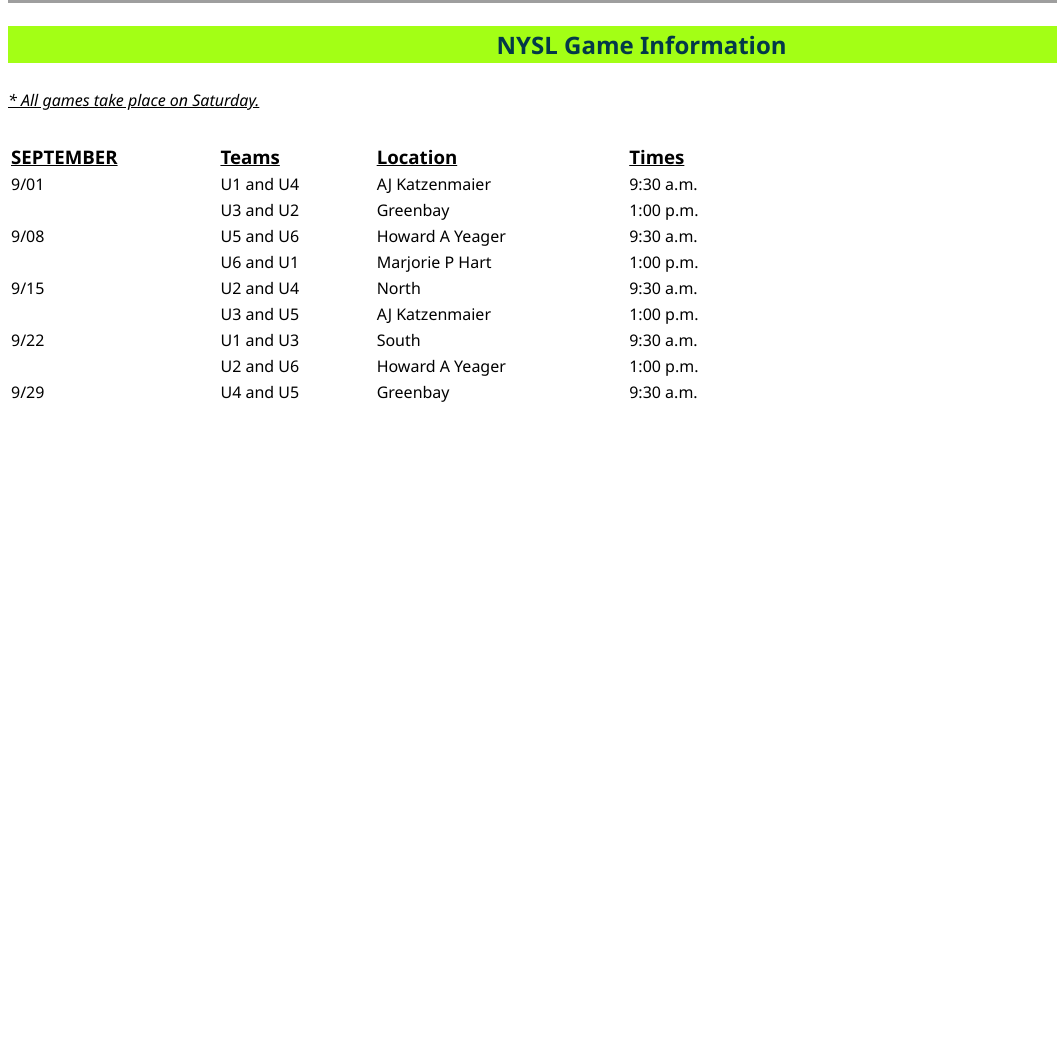
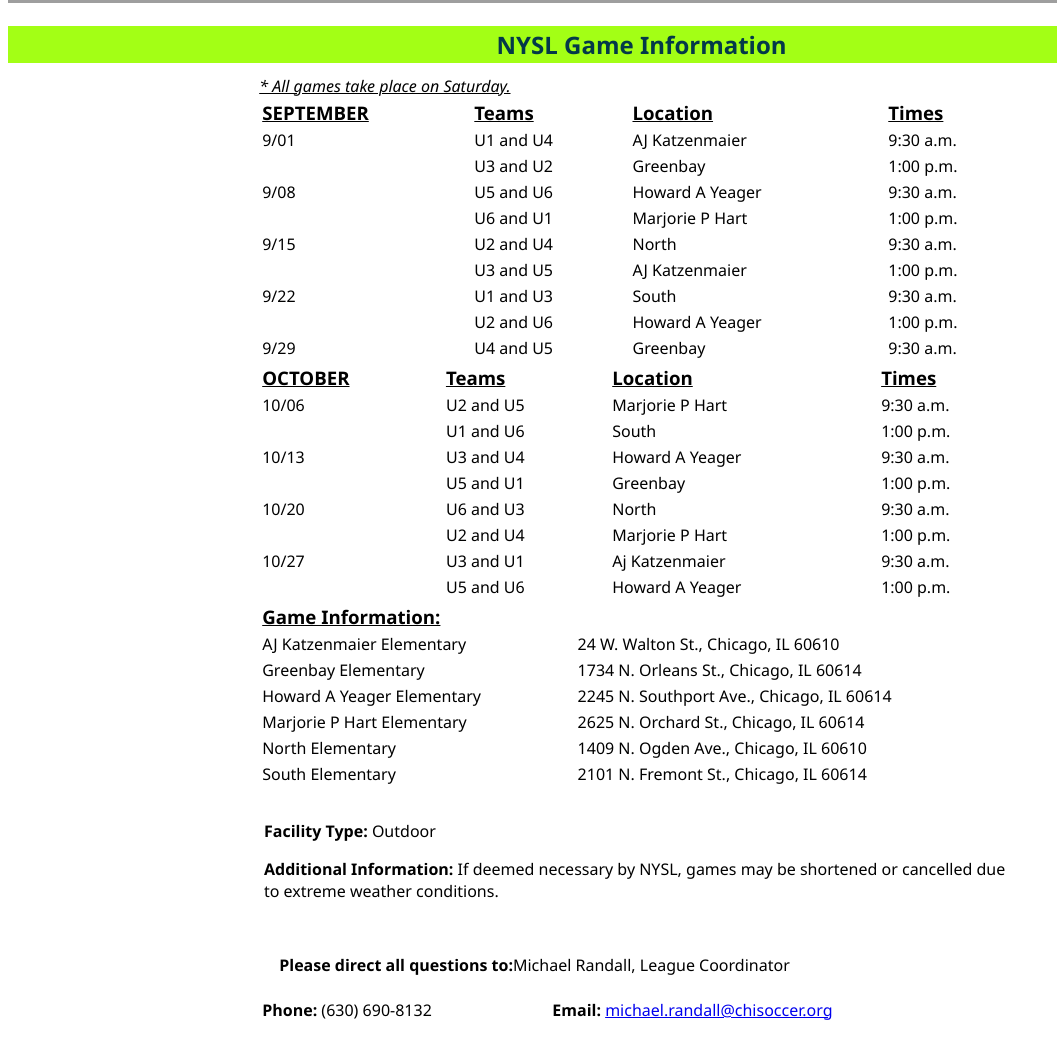
Before and after one commit to katymaldonado/StartAvina, a plain HTML site: page Modulo 1/TASK 3/schedule.html in a window 1280 px wide. Shown: the part 717-1776 px from the top of the page, without its empty margins (0-1057 px from the left). Before the commit the page ends 1131 px from the top, so only its background shows below. Drawn offline with Linux system fonts and the light colour scheme; grey boxes are pictures that could not be loaded.

Commit message:
Completo

```diff
--- a/Modulo 1/TASK 3/schedule.html
+++ b/Modulo 1/TASK 3/schedule.html
@@ -29,11 +29,12 @@
 
            <main id="schedule_main">
 
-                <h3>Fall Schedule</h3>
 
 
              <table id="table1">
-               <caption> * All games take place on Saturday.</caption>
+                <caption>
+                  <h3>Fall Schedule</h3>
+                   <p>* All games take place on Saturday.</p></caption>
                 <thead>
                    <tr>
                       <th>SEPTEMBER</th>
@@ -98,6 +99,123 @@
               </table>
 
 
+
+              <table id="table2">
+                <thead>
+                   <tr>
+                      <th>OCTOBER</th>
+                      <th>Teams</th>
+                      <th>Location</th>
+                      <th>Times</th>
+                   </tr>
+                </thead>
+
+                <tbody>
+                   <tr>
+                      <td rowspan="2">10/06</td>
+                      <td>U2 and U5</td>
+                      <td>Marjorie P Hart</td>
+                      <td>9:30 a.m.</td>
+                   </tr>
+                   <tr>
+                      <td>U1 and U6</td>
+                      <td>South</td>
+                      <td>1:00 p.m.</td>
+                   </tr>
+                   <tr>
+                      <td rowspan="2">10/13</td>
+                      <td>U3 and U4</td>
+                      <td>Howard A Yeager</td>
+                      <td>9:30 a.m.</td>
+                   </tr>
+                   <tr>
+                      <td>U5 and U1</td>
+                      <td>Greenbay</td>
+                      <td>1:00 p.m.</td>
+                   </tr>
+                   <tr>
+                      <td rowspan="2">10/20</td>
+                      <td>U6 and U3</td>
+                      <td>North</td>
+                      <td>9:30 a.m.</td>
+                   </tr>
+                   <tr>
+                      <td>U2 and U4</td>
+                      <td>Marjorie P Hart</td>
+                      <td>1:00 p.m.</td>
+                   </tr>
+                   <tr>
+                      <td rowspan="2">10/27</td>
+                      <td>U3 and U1</td>
+                      <td>Aj Katzenmaier</td>
+                      <td>9:30 a.m.</td>
+                   </tr>
+                   <tr>
+                      <td>U5 and U6</td>
+                      <td>Howard A Yeager</td>
+                      <td>1:00 p.m.</td>
+                   </tr>
+                </tbody>
+              </table>
+
+
+
+              <table id="table3">
+                 <thead>
+                    <tr>
+                       <th>Game Information:</th>
+                    </tr>
+
+                 </thead>
+
+                 <tbody>
+                    <tr>
+                       <td>AJ Katzenmaier Elementary</td>
+                       <td>24 W. Walton St., Chicago, IL 60610</td>
+                    </tr>
+                    <tr>
+                       <td>Greenbay Elementary</td>
+                       <td>1734 N. Orleans St., Chicago, IL 60614</td>
+                    </tr>
+                    <tr>
+                       <td>Howard A Yeager Elementary</td>
+                       <td>2245 N. Southport Ave., Chicago, IL 60614</td>
+                    </tr>
+                    <tr>
+                       <td>Marjorie P Hart Elementary</td>
+                       <td>2625 N. Orchard St., Chicago, IL 60614</td>
+                    </tr>
+                    <tr>
+                       <td>North Elementary</td>
+                       <td>1409 N. Ogden Ave., Chicago, IL 60610</td>
+                    </tr>
+                    <tr>
+                       <td>South Elementary</td>
+                       <td>2101 N. Fremont St., Chicago, IL 60614</td>
+                    </tr>
+                 </tbody>
+             </table>
+
+
+             <ul class="lista">
+
+                <li><p><strong>Facility Type:</strong> Outdoor</p></li>
+
+                <li><p><strong>Additional Information:</strong> If deemed necessary by NYSL, games may be shortened or
+                  cancelled due to extreme weather conditions.</p></li>
+             </ul>
+
+
+             <table id="table4">
+                  <caption><p><strong>Please direct all questions to:</strong>Michael Randall, League Coordinator</p></caption>
+
+                  <tbody>
+                    <tr>
+                       <td><strong>Phone:</strong> (630) 690-8132</td>
+                       <td><strong>Email:</strong> <a href="mailto:michael.randall@chisoccer.org">michael.randall@chisoccer.org</a>  </td>
+                    </tr>
+                 </tbody>
+             </table>
            </main>
        </body>
 
--- a/Modulo 1/TASK 3/styles/design3_nysl.css
+++ b/Modulo 1/TASK 3/styles/design3_nysl.css
@@ -59,7 +59,7 @@ nav{
     padding: 10px ;
     position: absolute;
     top: 0px;
-    left: 40px;
+    left: 15%;
 
 }
 nav>a{
@@ -194,24 +194,44 @@ ol.c{
 /*MAIN SCHEDULE*/
 #schedule_main{
     height: 100%;
-    margin-top: 40px;
+    display: flex;
+    justify-content: center;
+    flex-direction: column;
+    align-items: center;
+    text-align: start;
+    width: 60%;
+    padding: 0 20vw;
+
 
 }
 
 
-/* TABLE 1*/
-#table1{
+
+/* TABLAS*/
+table{
     text-align: start;
-    width: 60%;
+    width: 60vw;
+
 }
-caption{
-    font-family: "Segoe UI";
-    font-size: 12pt;
+
+caption>h3{
+    font-family: "Segoe UI" ;
+    font-style: oblique;
+    font-size:  16pt;
+    color: black;
+    text-align: start;
+    text-decoration: none;
+
+}
+
+#table1>caption>p{
+
     text-align: start;
     font-style: oblique;
     text-decoration: underline;
-    margin-bottom: 30px;
+
 }
+
 th{
     font-family: "Segoe UI";
     font-size: 14pt;
@@ -225,3 +245,30 @@ td{
     vertical-align: text-top;
 
 }
+
+#table3>caption {
+     padding: 0;
+    text-align: start;
+    font-weight: bold;
+}
+
+
+#table4{
+    width: 60vw;
+    text-align: start;
+    margin-bottom: 40px;
+}
+#table4>caption {
+    padding: 20px;
+   text-align: start;
+
+}
+
+.lista{
+    padding: 0;
+    text-align: start;
+    list-style-type: none;
+}
+#schedule_main p{
+    margin-bottom: 0px;
+}
```
Lines whose indentation alone changed are shown as unchanged.
